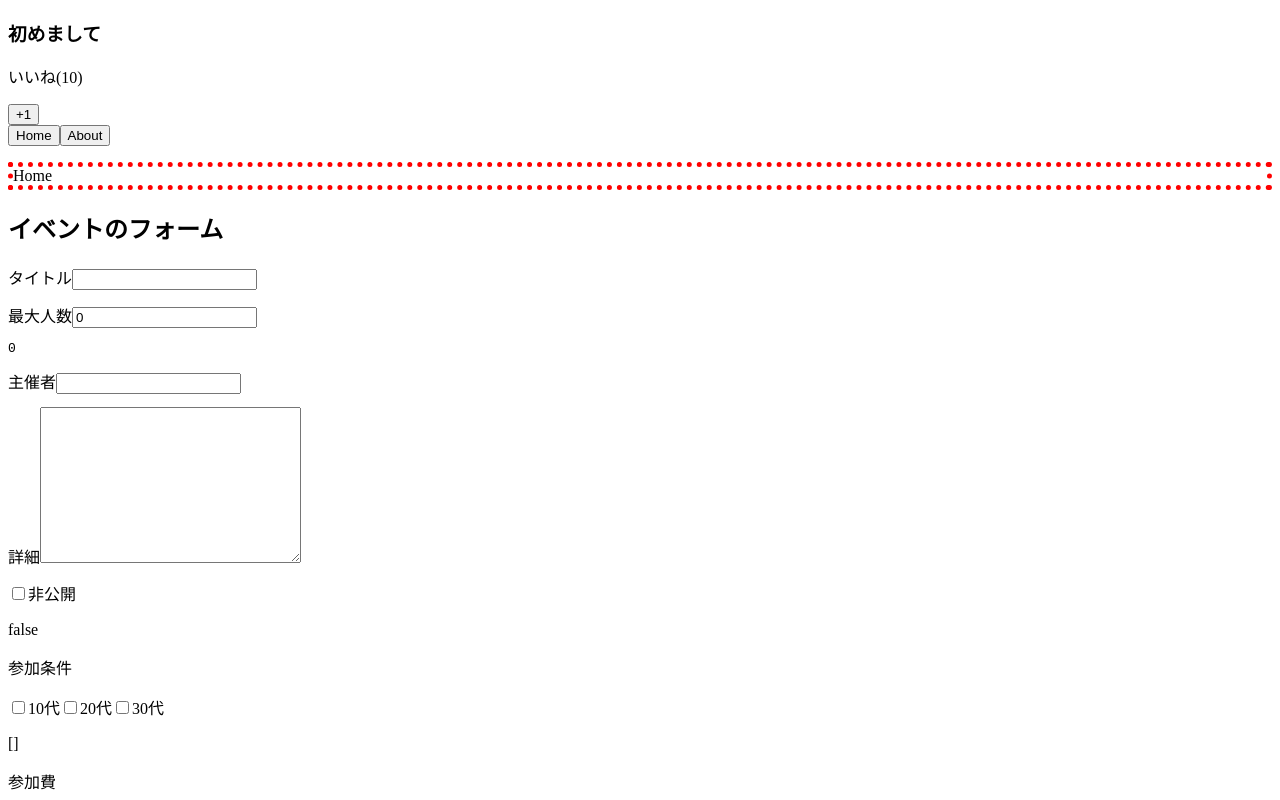
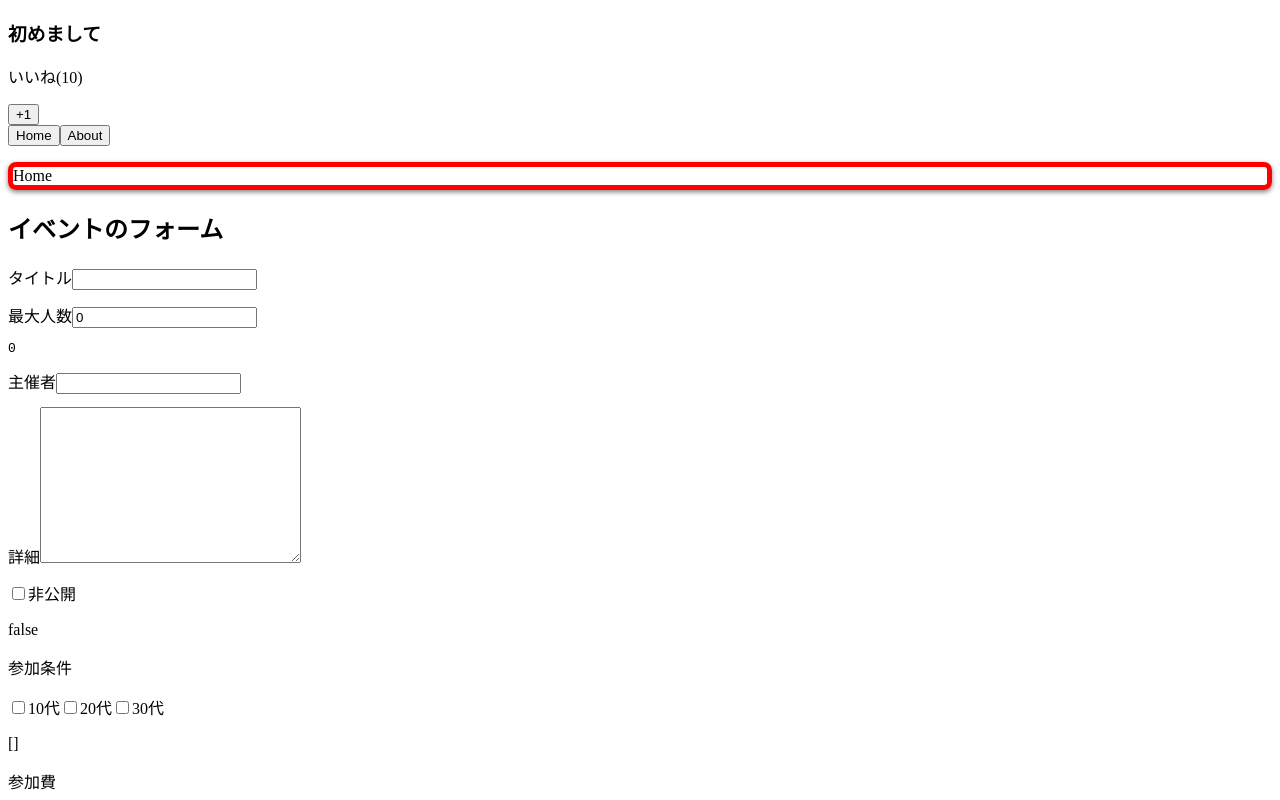
Before and after one commit to atsuya-koshida/vue-practice, a Vue app in the folder vue-cli/: page / in a window 1280 px wide. Shown: the top 800 px of the page. Built offline with nearby package versions, Linux system fonts and the light colour scheme.

Commit message:
修飾子を登録

```diff
--- a/vue-cli/src/components/Home.vue
+++ b/vue-cli/src/components/Home.vue
@@ -1,3 +1,3 @@
 <template>
-  <p v-border:dotted="{width: '5px', color: 'red'}">Home</p>
+  <p v-border:solid.round.shadow="{width: '5px', color: 'red'}">Home</p>
 </template>
--- a/vue-cli/src/main.js
+++ b/vue-cli/src/main.js
@@ -8,6 +8,14 @@ Vue.directive("border", function(el, binding) {
   el.style.borderWidth = binding.value.width
   el.style.borderColor = binding.value.color
   el.style.borderStyle = binding.arg
+
+  if (binding.modifiers.round) {
+    el.style.borderRadius = "0.5rem"
+  }
+
+  if (binding.modifiers.shadow) {
+    el.style.boxShadow = "0 2px 5px rgba(0, 0, 0, 0.5)"
+  }
 });
 
 new Vue({
```
